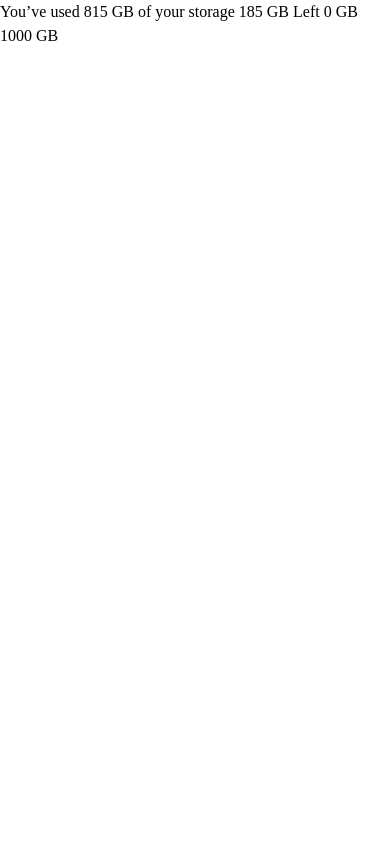
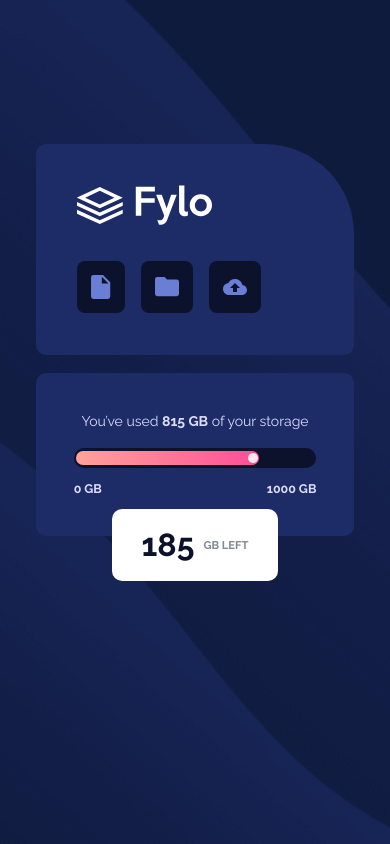
Before and after one commit to xyeres/fylo-component, a website: page index.html in a window 390 px wide. Drawn offline with Linux system fonts and the light colour scheme.

Commit message:
Adds mobile work in progress

```diff
--- a/index.html
+++ b/index.html
@@ -5,18 +5,48 @@
   <meta charset="UTF-8">
   <meta name="viewport" content="width=device-width, initial-scale=1.0">
   <link rel="icon" type="image/png" sizes="32x32" href="./img/favicon-32x32.png">
+  <link rel="preconnect" href="https://fonts.googleapis.com">
+  <link rel="preconnect" href="https://fonts.gstatic.com" crossorigin>
+  <link href="https://fonts.googleapis.com/css2?family=Raleway:wght@400;700&display=swap" rel="stylesheet">
   <link rel="stylesheet" href="css/style.css">
   <title>Fylo data storage component</title>
 </head>
 
 <body>
-
-  You’ve used 815 GB of your storage
-
-  185 GB Left
-
-  0 GB
-  1000 GB
+  <div class="container">
+    <section class="controller">
+      <div class="logo">
+        <img src="img/logo.svg" />
+      </div>
+      <nav class="nav">
+        <ul class="nav__items">
+          <li href="#" tabindex="0" aria-expanded="false" aria-haspopup="false" aria-disabled="false"
+            aria-label="Create new document" class="nav__item nav__newDocument">
+            <img src="img/icon-document.svg" alt="logo">
+          </li>
+          <li href="#" aria-expanded="false" aria-haspopup="false" aria-disabled="false" aria-label="Create new folder"
+            class="nav__item nav__newFolder">
+            <img src="img/icon-folder.svg" alt="logo">
+          </li>
+          <li href="#" aria-expanded="false" aria-haspopup="false" aria-disabled="false" aria-label="Create new upload"
+            class="nav__item nav__newUpload">
+            <img src="img/icon-upload.svg" alt="logo">
+          </li>
+        </ul>
+      </nav>
+    </section>
+    <section class="progress">
+      <p class="progress__msg">You’ve used <b>815 GB</b> of your storage</p>
+      <div class="progress__bar orange nostripes">
+        <span style="width: 76.77%;"></span>
+      </div>
+      <div class="progress__minMax">
+        <div class="progress__bar--min">0 GB</div>
+        <div class="progress__bar--max">1000 GB</div>
+      </div>
+      <div class="progress__storageLeft">185 <span class="progress__storageLeft--title">GB Left</span></div>
+    </section>
+  </div>
 </body>
 
 </html>
--- a/scss/abstracts/_colors.scss
+++ b/scss/abstracts/_colors.scss
@@ -0,0 +1,8 @@
+// Primary
+$white: white;
+$ProgressBarGradient: hsl(6, 100%, 80%) hsl(335, 100%, 65%);
+// Neutral
+$BodyFontColor: hsl(243, 100%, 93%);
+$GrayishBlue: hsl(229, 7%, 55%);
+$DarkBlue: hsl(228, 56%, 26%);
+$VeryDarkBlue: hsl(229, 57%, 11%);
--- a/scss/abstracts/_index.scss
+++ b/scss/abstracts/_index.scss
@@ -1,2 +1,4 @@
 @forward 'colors';
 @forward 'mixins';
+@forward 'typography';
+@forward 'vars';
--- /dev/null
+++ b/scss/abstracts/_typography.scss
@@ -0,0 +1,3 @@
+// Typography
+$BodyCopyFontSize: 14px;
+$BodyCopyFontFam: 'Raleway';
--- /dev/null
+++ b/scss/abstracts/_vars.scss
@@ -0,0 +1 @@
+$BorderRadiusGlobal: 10px;
--- a/scss/base/_base.scss
+++ b/scss/base/_base.scss
@@ -0,0 +1,10 @@
+@use '../abstracts/typography';
+@use '../abstracts/colors';
+
+body {
+  color: colors.$BodyFontColor;
+  font-size: typography.$BodyCopyFontSize;
+  font-family: typography.$BodyCopyFontFam, sans-serif;
+  background-image: url(../../img/bg-mobile.png);
+  background-size: cover;
+}
--- /dev/null
+++ b/scss/components/_container.scss
@@ -0,0 +1,9 @@
+.container {
+  display: flex;
+  margin: 0 auto;
+  flex-direction: column;
+  width: 100%;
+  padding: 1.785rem;
+  padding-top: 9rem;
+  max-width: 375px;
+}
--- /dev/null
+++ b/scss/components/_controller.scss
@@ -0,0 +1,9 @@
+@use '../abstracts/colors';
+@use '../abstracts/vars';
+
+.controller {
+  padding: 2.587rem;
+  background-color: colors.$DarkBlue;
+  border-radius: vars.$BorderRadiusGlobal;
+  border-top-right-radius: 90px;
+}
--- a/scss/components/_index.scss
+++ b/scss/components/_index.scss
@@ -1 +1,5 @@
-@forward 'progressBar';
+@forward 'container';
+@forward 'controller';
+@forward 'logo';
+@forward 'nav';
+@forward 'progress';
--- /dev/null
+++ b/scss/components/_logo.scss
@@ -0,0 +1,3 @@
+.logo {
+  margin-bottom: 2.25rem;
+}
--- /dev/null
+++ b/scss/components/_nav.scss
@@ -0,0 +1,30 @@
+@use '../abstracts/colors';
+
+.nav {
+  &__items {
+    display: flex;
+    padding: 0;
+    margin: 0;
+  }
+
+  &__item {
+    position: relative;
+    display: flex;
+    align-items: center;
+    list-style: none;
+    padding: 1em;
+    background-color: colors.$VeryDarkBlue;
+    cursor: pointer;
+    border-radius: 8px;
+    flex-shrink: 0;
+  }
+
+  &__item+&__item {
+    margin-left: 1rem;
+  }
+
+  &__item:hover {
+    background-color: colors.$BodyFontColor;
+  }
+
+}
--- /dev/null
+++ b/scss/components/_progress.scss
@@ -0,0 +1,82 @@
+@use '../abstracts/colors';
+@use '../abstracts/vars';
+
+.progress {
+  min-height: 158px;
+  display: flex;
+  flex-direction: column;
+  align-items: center;
+  margin-top: 1.143rem;
+  padding: 2.35rem;
+  background-color: colors.$DarkBlue;
+  border-radius: vars.$BorderRadiusGlobal;
+  position: relative;
+
+  &__bar {
+    align-self: stretch;
+    height: 20px;
+    position: relative;
+    background: colors.$VeryDarkBlue;
+    border-radius: 25px;
+    padding: 3px 2px;
+    margin-bottom: .75rem;
+  }
+
+  &__bar>span {
+    display: block;
+    height: 100%;
+    border-radius: 25px;
+    background-color: hsl(6, 100%, 80%);
+    background-image: linear-gradient(to right, hsl(6, 100%, 80%),
+        hsl(335, 100%, 65%));
+    box-shadow: none;
+    position: relative;
+    overflow: hidden;
+  }
+
+  &__bar>span::before {
+    content: '';
+    position: absolute;
+    right: 1.33px;
+    top: 1.92px;
+    border-radius: 50%;
+    width: 10px;
+    height: 10px;
+    background-color: white;
+    opacity: 0.85;
+  }
+
+  &__minMax {
+    display: flex;
+    align-self: stretch;
+    justify-content: space-between;
+    font-size: 0.78rem;
+    font-weight: 700;
+  }
+
+  &__msg {
+    padding-bottom: 1rem;
+  }
+
+  &__storageLeft {
+    max-height: 72px;
+    position: absolute;
+    bottom: -45px;
+    font-weight: 700;
+    color: colors.$VeryDarkBlue;
+    padding: 1.5rem 1.857rem;
+    background-color: colors.$white;
+    display: flex;
+    align-items: center;
+    font-size: 2rem;
+    border-radius: vars.$BorderRadiusGlobal;
+  }
+
+  &__storageLeft--title {
+    color: colors.$GrayishBlue;
+    font-weight: 700;
+    font-size: 0.7rem;
+    text-transform: uppercase;
+    padding-left: 9px;
+  }
+}
```
Also changed, not shown: css/style.css, scss/components/_progressBar.scss (deleted), 1 other file.
